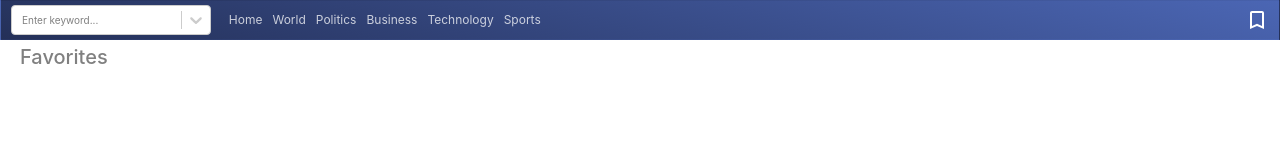
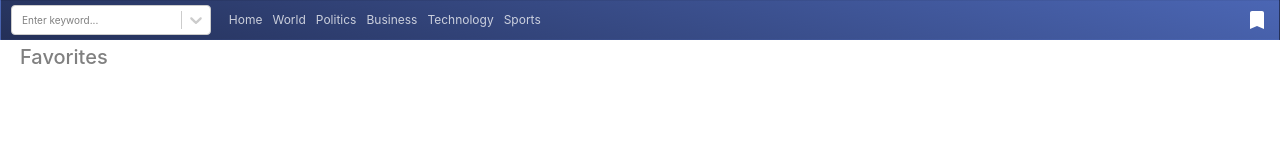
Before and after one commit to kathleen-xue/news-web-app, a React (Create React App) app in the folder my-app/: page /bookmarks in a window 1280 px wide. Shown: the top 160 px of the page. Built offline with nearby package versions, Linux system fonts and the light colour scheme.

Commit message:
bookmark fills

```diff
--- a/my-app/src/App.js
+++ b/my-app/src/App.js
@@ -60,7 +60,7 @@ class App extends Component {
   updateNonHomePage(pg) {
     this.setState({
       whichPage: pg
-    });
+    }, () => {console.log(this.state.whichPage)});
   }
 
   validateSwitchedPages(pg, results) {
--- a/my-app/src/bookmarkpage.js
+++ b/my-app/src/bookmarkpage.js
@@ -26,7 +26,7 @@ class BookmarkPage extends Component {
 	}
 
 	updateWhichPage() {
-		this.props.updateWhichPage();
+		this.props.updateWhichPage('bookmark');
 	}
 
 	updateLocalStorage(id) {
--- a/my-app/src/navbar.js
+++ b/my-app/src/navbar.js
@@ -37,8 +37,8 @@ class NavbarIdx extends Component {
 			source: this.props.source,
 			selectedPage: this.props.whichPage,
 			checked: this.props.source === 'guardian',
-			bookmark: <MdBookmarkBorder/>,
-			bookmarkChecked: false,
+			bookmark: this.props.whichPage === 'bookmark' ? <MdBookmark/> : <MdBookmarkBorder/>,
+			bookmarkChecked: this.props.whichPage === 'bookmark',
 			searchValue: null,
 			searchDropdown: [],
 			currentSearchValue: []
@@ -74,7 +74,8 @@ class NavbarIdx extends Component {
 		if(this.state.bookmarkChecked === false) {
 			this.setState({
 				bookmark: <MdBookmark/>,
-				bookmarkChecked: true
+				bookmarkChecked: true,
+				selectedPage: 'bookmark'
 			});
 		}
 		else {
@@ -206,9 +207,13 @@ class NavbarIdx extends Component {
 	}
 
 	render() {
-
-		const {source, searchDropdown, searchValue, currentSearchValue} = this.state;
+		console.log(this.state.selectedPage);
+		const {source, searchDropdown, searchValue, currentSearchValue, selectedPage} = this.state;
 		//var updateNewsSource = this.props.updateNewsSource(source);
+		var bookmark = <MdBookmarkBorder/>;
+		if(this.props.whichPage === 'bookmark') {
+			bookmark = <MdBookmark/>;
+		}
 		//<FormControl type="text" placeholder="Search" className="mr-sm-2" value={this.state.searchValue} onChange={this.autosuggest} />
 		/*
 		<CreatableSelect
@@ -249,7 +254,7 @@ class NavbarIdx extends Component {
 			      <Nav.Link onClick={(e) => this.updateWhichPage(e, 'technology/')} className={this.styleLink('technology/')}><Link to='/technology'>Technology</Link></Nav.Link>
 			      <Nav.Link onClick={(e) => this.updateWhichPage(e, 'sports/')} className={this.styleLink('sports/')}><Link to='/sports'>Sports</Link></Nav.Link>
 			    </Nav>
-			    <div className='navbarBookmark'><a href='/bookmarks'><button onClick={() => this.toggleBookmark()}>{this.state.bookmark}</button></a></div>
+			    <div className='navbarBookmark'><a href='/bookmarks'><button onClick={() => this.toggleBookmark()}>{bookmark}</button></a></div>
 			    {this.renderToggleNewsSources()}
 			  </Navbar>
 		);
```
